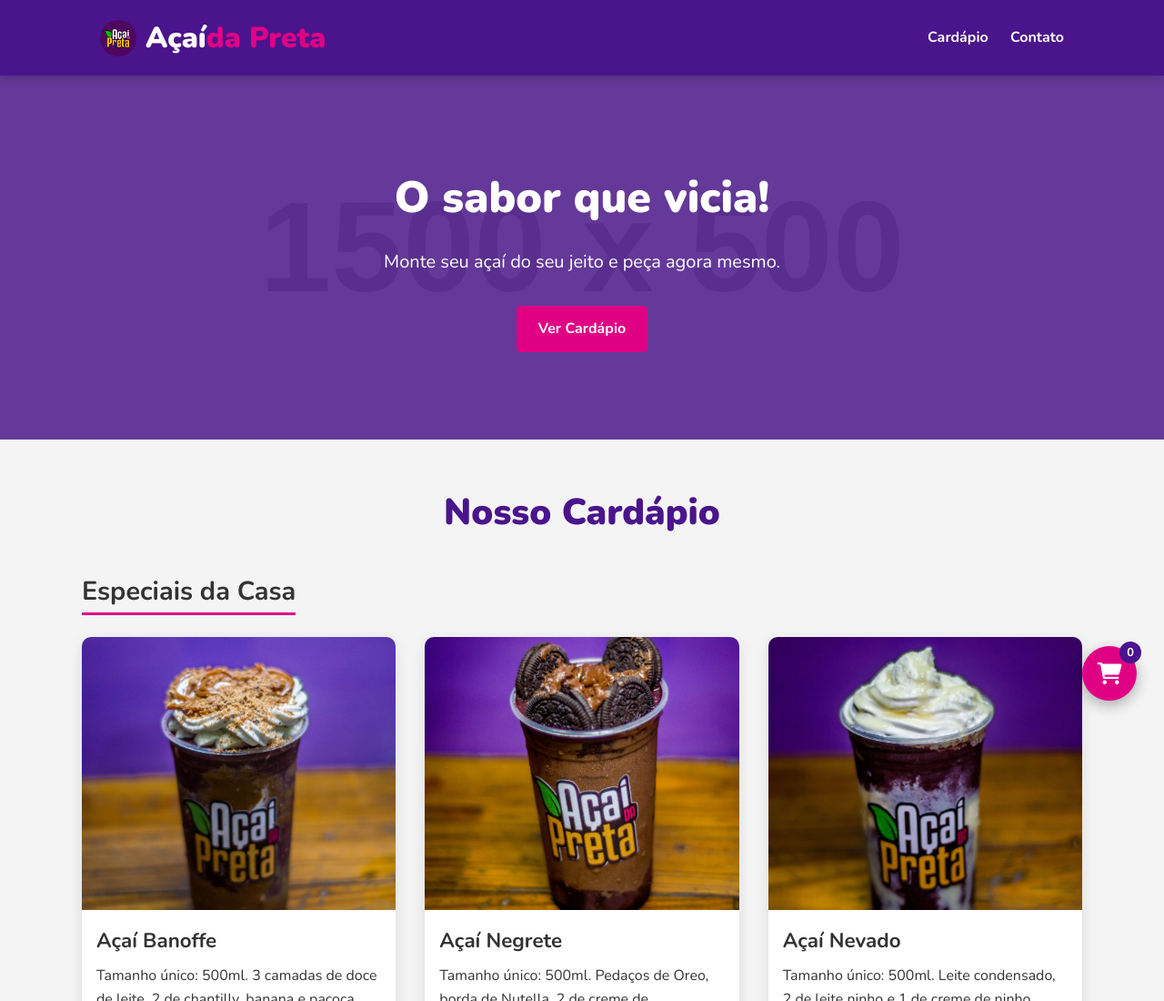
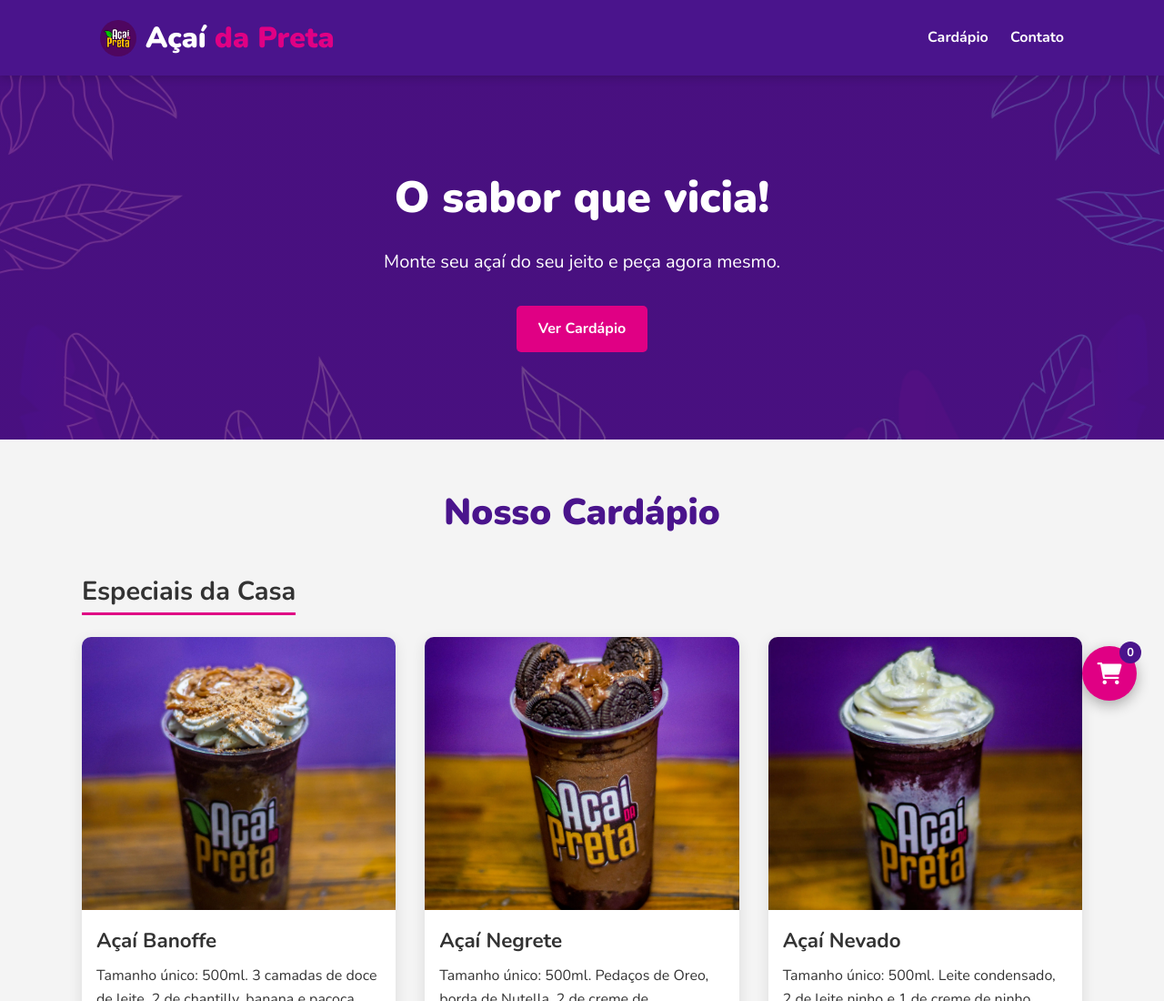
Before and after one commit to brunocroft86/acaidapretaa, a plain HTML site: page index.html in a window 1280 px wide. Shown: the top 1100 px of the page at 91% size. Drawn offline with nearby package versions, Linux system fonts and the light colour scheme; placeholder pictures from the web are drawn by us.

Commit message:
Fix: Corrige espaço no título e ajusta exibição de imagens

```diff
--- a/index.html
+++ b/index.html
@@ -15,8 +15,8 @@
     <header class="main-header">
         <div class="container">
             <h1 class="logo">
-                <img src="imagens/logo.png" alt="Logo Açaí da Preta"> Açaí <span>da Preta</span>
-            </h1>
+    <img src="imagens/logo.png" alt="Logo Açaí da Preta"> Açaí&nbsp;<span>da Preta</span>
+</h1>
             <nav>
                 <a href="#menu">Cardápio</a>
                 <a href="#contato">Contato</a>
@@ -39,7 +39,7 @@
             <h3>Especiais da Casa</h3>
             <div class="menu-grid">
                 <div class="menu-card">
-                    <img src="imagens/banoffee.webp"Açaí Banoffe">
+                    <img src="imagens/banoffee.webp" alt="Açaí Banoffe">
                     <h4>Açaí Banoffe</h4>
                     <p>Tamanho único: 500ml. 3 camadas de doce de leite, 2 de chantilly, banana e paçoca.</p>
                     <div class="card-footer">
--- a/style.css
+++ b/style.css
@@ -81,7 +81,7 @@ body {
 
 /* Seção Hero (Boas-vindas) */
 .hero {
-    background: linear-gradient(rgba(74, 20, 140, 0.8), rgba(74, 20, 140, 0.8)), url('https://via.placeholder.com/1500x500?text=Açaí+Banner') no-repeat center center/cover;
+    background: linear-gradient(rgba(74, 20, 140, 0.8), rgba(74, 20, 140, 0.8)), url(imagens/4841845.jpg) no-repeat center center/cover;
     color: var(--light-color);
     text-align: center;
     padding: 6rem 0;
```
Also changed, not shown: imagens/4841845.jpg (added).
